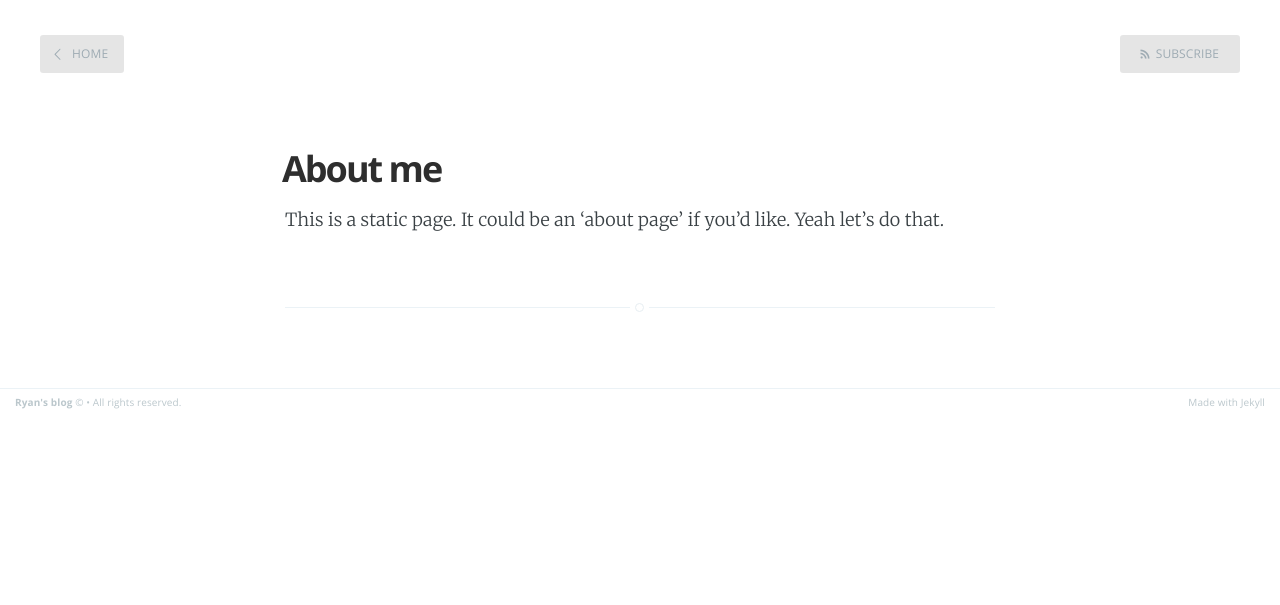
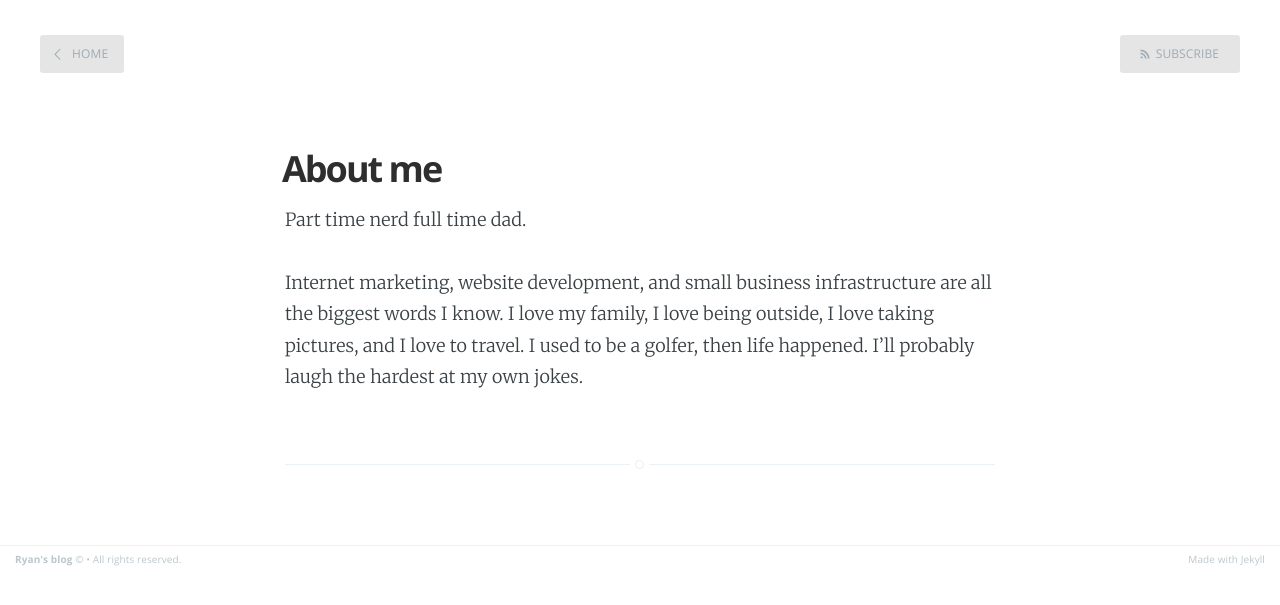
Before and after one commit to rdmckinnon/rdmckinnon.github.io, a Jekyll site: the page built from about.md, in a window 1280 px wide. Shown: the top 605 px of the page. Built offline with Jekyll 4.4.1, drawn with Linux system fonts in a browser that asks for light colours; Markdown is read by kramdown in place of the engine named in the settings.

Commit message:
Part time nerd full time dad.

```diff
--- a/_layouts/post.html
+++ b/_layouts/post.html
@@ -72,7 +72,7 @@ post_class: post-template
                     <h4> {{ site.author }} </h4>
                     <!-- Author Bio -->
                     <p>
-                        Here goes the author description. You might want to place some links too in here
+                        Part time nerd full time dad.
                     </p>
                 </section>
             {% endif %}
--- a/about.md
+++ b/about.md
@@ -3,4 +3,6 @@ layout: page
 title: About me
 ---
 
-This is a static page. It could be an 'about page' if you'd like. Yeah let's do that.
+Part time nerd full time dad.
+
+Internet marketing, website development, and small business infrastructure are all the biggest words I know. I love my family, I love being outside, I love taking pictures, and I love to travel. I used to be a golfer, then life happened. I’ll probably laugh the hardest at my own jokes.
```
